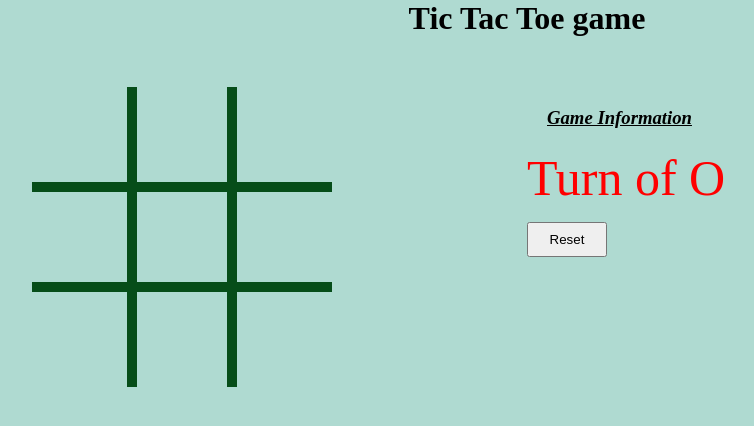
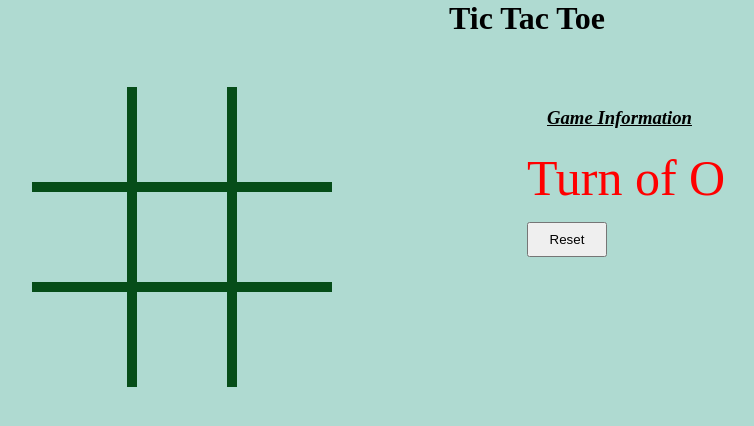
Before and after one commit to amir-khusroo/Tic-Tac-Toe, a plain HTML site: page index.html in a window 1280 px wide. Shown: the whole page, without its empty margins (113-867 px from the left). Drawn offline with Linux system fonts and the light colour scheme.

```diff
--- a/index.html
+++ b/index.html
@@ -10,7 +10,7 @@
 
 <body>
     <div class="main">
-        <h1 class="textcenter">Tic Tac Toe game</h1>
+        <h1 class="textcenter">Tic Tac Toe</h1>
         <div class="gameContainer">
             <div class="gameDiagram">
                 <div class="game">
```
